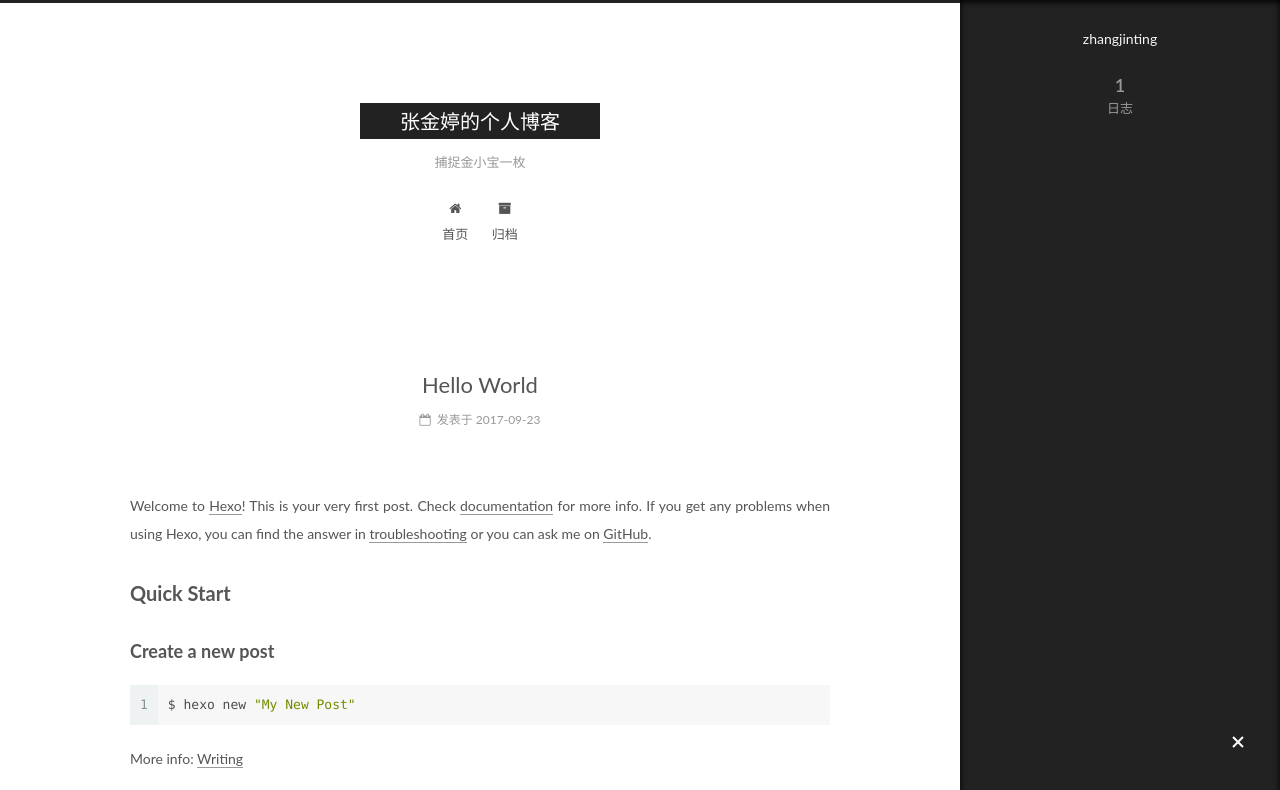
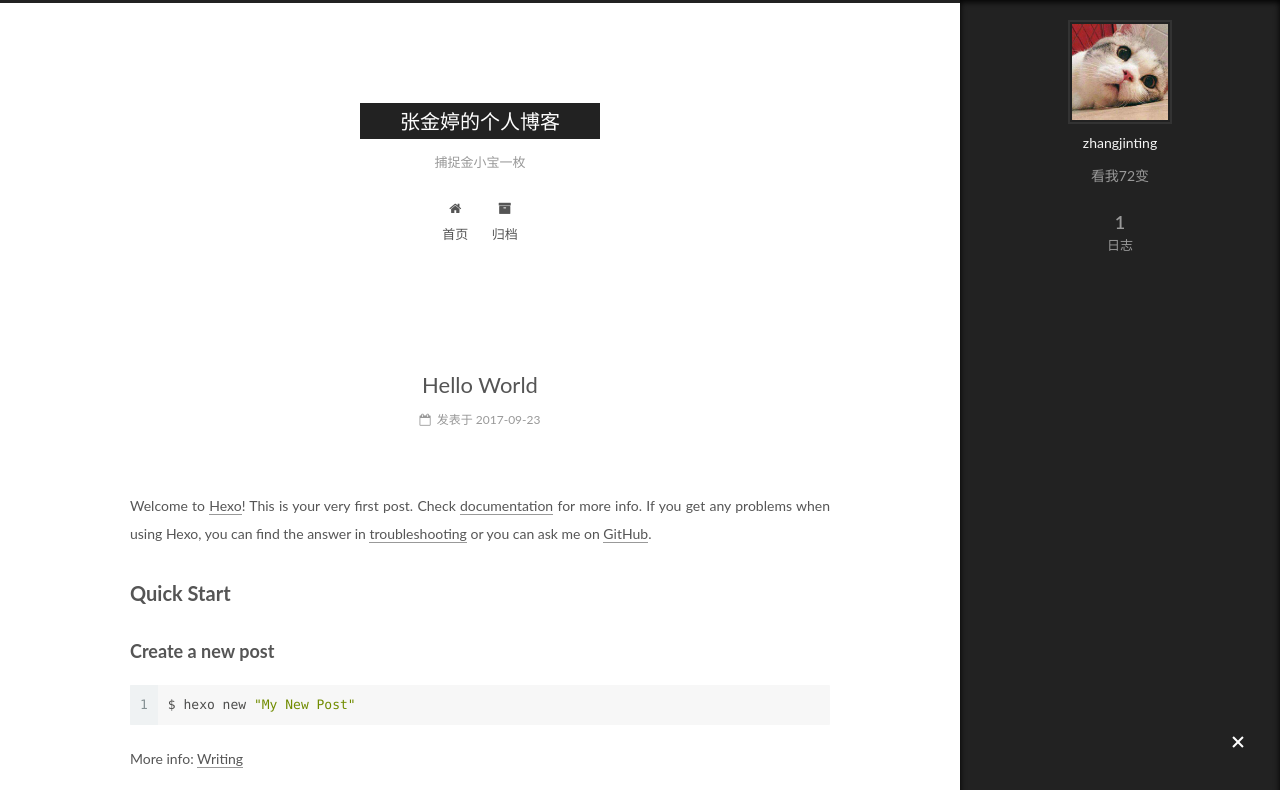
Before and after one commit to zhangjinting/zhangjinting.github.io, a plain HTML site: page index.html in a window 1280 px wide. Both pictures are taken after a click on the element 1238 px from the left and 743 px from the top of the page. Shown: the top 790 px of the page. Drawn offline with Linux system fonts and the light colour scheme.

Commit message:
Site updated: 2017-09-23 19:12:25

```diff
--- a/css/main.css
+++ b/css/main.css
@@ -1818,7 +1818,7 @@ pre .javascript .function {
   width: 4px;
   height: 4px;
   border-radius: 50%;
-  background: #a66345;
+  background: #4ad0ff;
 }
 .links-of-blogroll {
   font-size: 13px;
--- a/index.html
+++ b/index.html
@@ -69,13 +69,16 @@
 
 
 
+<meta name="description" content="看我72变">
 <meta property="og:type" content="website">
 <meta property="og:title" content="张金婷的个人博客">
 <meta property="og:url" content="http://yoursite.com/index.html">
 <meta property="og:site_name" content="张金婷的个人博客">
+<meta property="og:description" content="看我72变">
 <meta property="og:locale" content="zh-Hans">
 <meta name="twitter:card" content="summary">
 <meta name="twitter:title" content="张金婷的个人博客">
+<meta name="twitter:description" content="看我72变">
 
 
 
@@ -224,7 +227,7 @@
     <span hidden itemprop="author" itemscope itemtype="http://schema.org/Person">
       <meta itemprop="name" content="zhangjinting">
       <meta itemprop="description" content="">
-      <meta itemprop="image" content="/images/avatar.gif">
+      <meta itemprop="image" content="/images/pic.jpg">
     </span>
 
     <span hidden itemprop="publisher" itemscope itemtype="http://schema.org/Organization">
@@ -368,8 +371,12 @@
       <section class="site-overview sidebar-panel sidebar-panel-active">
         <div class="site-author motion-element" itemprop="author" itemscope itemtype="http://schema.org/Person">
 
+            <img class="site-author-image" itemprop="image"
+              src="/images/pic.jpg"
+              alt="zhangjinting" />
+
             <p class="site-author-name" itemprop="name">zhangjinting</p>
-            <p class="site-description motion-element" itemprop="description"></p>
+            <p class="site-description motion-element" itemprop="description">看我72变</p>
         </div>
 
         <nav class="site-state motion-element">
```
Also changed, not shown: 2017/09/23/hello-world/index.html (+6 -2 lines), archives/2017/09/index.html (+8 -1 lines), archives/2017/index.html (+8 -1 lines), archives/index.html (+8 -1 lines), images/pic.jpg (added).
